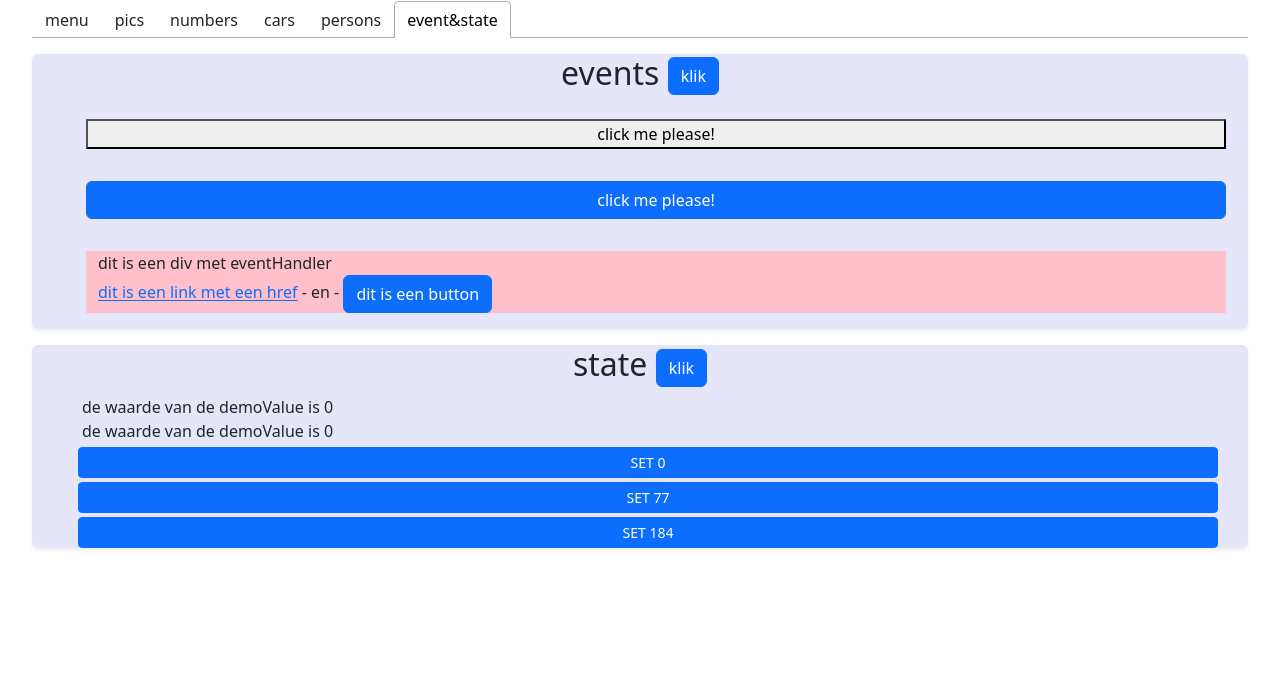
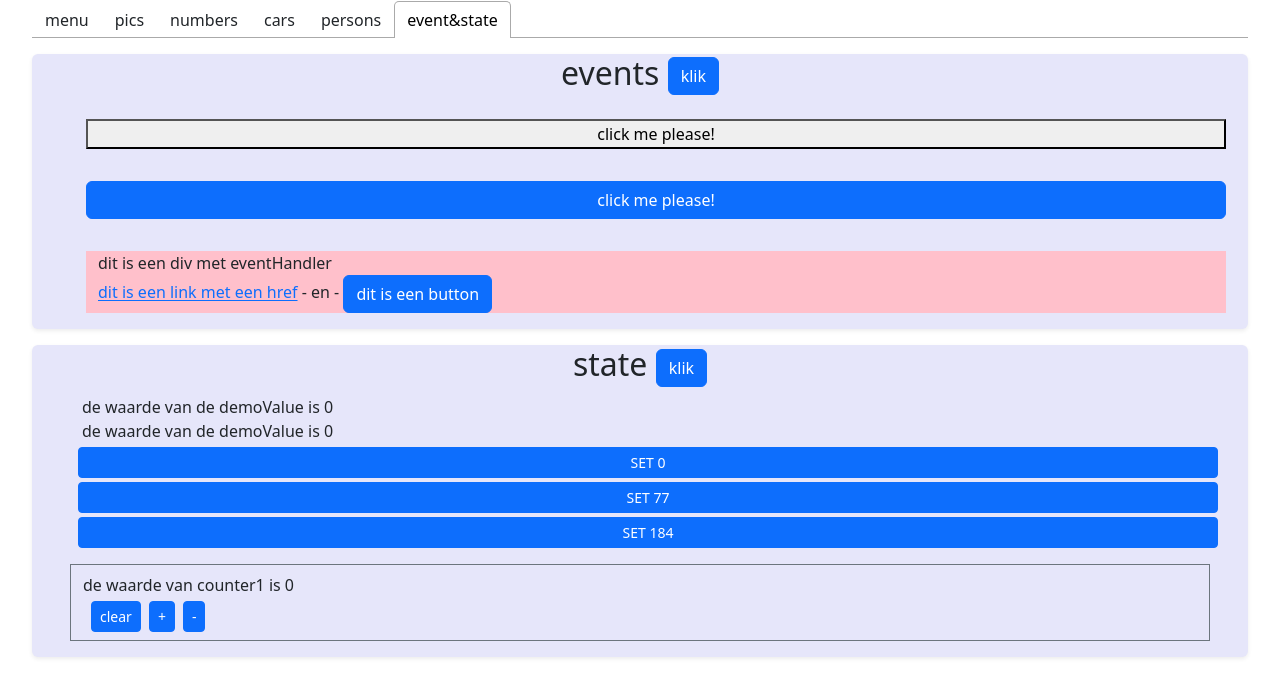
Before and after one commit to axeltuyaerts/dynamic_oefeningen, a React (Create React App) app: page / in a window 1280 px wide. Both pictures are taken after a click on the tab "event&state". Shown: the top 696 px of the page. Built offline with nearby package versions, Linux system fonts and the light colour scheme.

Commit message:
3.6 Counter component

```diff
--- /dev/null
+++ b/src/components/Counter.js
@@ -0,0 +1,16 @@
+import {useState} from "react";
+import {MyButton} from "./MyButton";
+
+export function Counter(props) {
+    const {name} = props;
+    const [counter, setCounter] = useState(0);
+
+    return (
+        <div className="my-3 py-2 border border-secondary">
+            <div>de waarde van {name} is {counter}</div>
+            <MyButton onClick={() => setCounter(0)}>clear</MyButton>
+            <MyButton onClick={() => setCounter(counter + 1)}>+</MyButton>
+            <MyButton onClick={() => setCounter(counter - 1)}>-</MyButton>
+        </div>
+    )
+}
--- a/src/components/StateDemo.js
+++ b/src/components/StateDemo.js
@@ -1,6 +1,7 @@
 import {useState} from "react";
 import {Section} from "./Section";
 import {MyButton} from "./MyButton";
+import {Counter} from "./Counter";
 
 export function StateDemo() {
     const [demoValue, setDemoValue] = useState(0);
@@ -11,5 +12,6 @@ export function StateDemo() {
         <MyButton onClick={() => setDemoValue(0)}> SET 0</MyButton>
         <MyButton onClick={() => setDemoValue(77)}> SET 77</MyButton>
         <MyButton onClick={() => setDemoValue(184)}> SET 184</MyButton>
+        <Counter name={"counter1"}/>
     </Section>
 }
```
